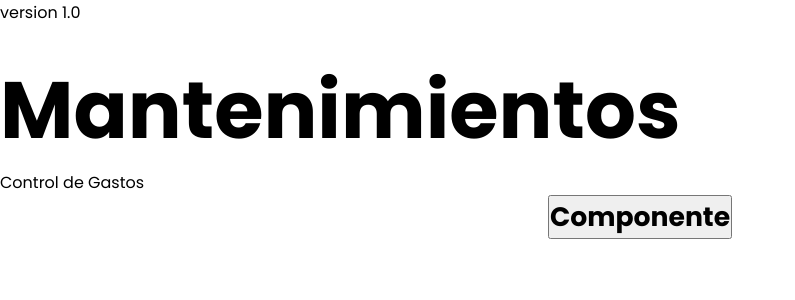
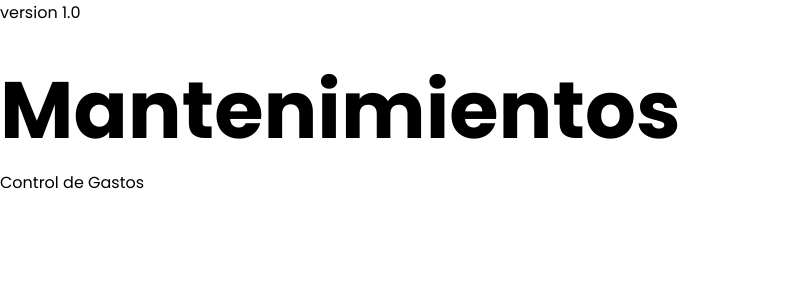
Before and after one commit to Soy-Zetta/Control-Gastos, a React (Vite) app: page / in a window 1280 px wide. Shown: the top 300 px of the page, without its empty margins (0-795 px from the left). Built offline with nearby package versions, Linux system fonts and the light colour scheme.

Commit message:
añadi los temas

```diff
--- a/src/App.jsx
+++ b/src/App.jsx
@@ -1,7 +1,11 @@
 
 import { MyRoutes } from "./index";
-
+import {createContext, useState} from "react"
+import {Light,Dark} from "./index"
+export const ThemeContext = createContext(null);
 function App() {
+  const [theme, setTheme] = useState("light");
+  const themeStyle = theme === "light"? Light:Dark
   return (
     <>
       <MyRoutes />
--- /dev/null
+++ b/src/components/atomos/icono.jsx
@@ -0,0 +1,4 @@
+import styled from "styled-components";
+export const Icono = styled.span`
+    color:${(props)=>props.theme}
+`
--- a/src/components/moleculas/Btnsave.jsx
+++ b/src/components/moleculas/Btnsave.jsx
@@ -1,13 +1,21 @@
 import styled from "styled-components";
-export function Btnsave() {
-  return (<Container>
-<h1>Componente</h1>
-  </Container>);
+export function Btnsave({ funcion, titulo, bgcolor, icono }) {
+  return (
+    <Container type="submit">
+      <span className="icono">{icono}</span>
+      <span className="btn" onClick={funcion}>
+        {titulo}
+      </span>
+    </Container>
+  );
 }
-const Container =styled.button`
-    display: flex;
-    justify-content: center;
-    align-items: center;
-    text-decoration: none;
+const Container = styled.button`
+  display: flex;
+  justify-content: center;
+  align-items: center;
+  text-decoration: none;
+  border: none;
+  .icono{
 
-`
+  }
+`;
--- a/src/index.js
+++ b/src/index.js
@@ -6,3 +6,5 @@ export * from './main';
 export * from './pages/Home';
 export * from './pages/Login';
 export * from './routers/routes';
+export * from './styles/themes';
+export * from './styles/variables';
```
